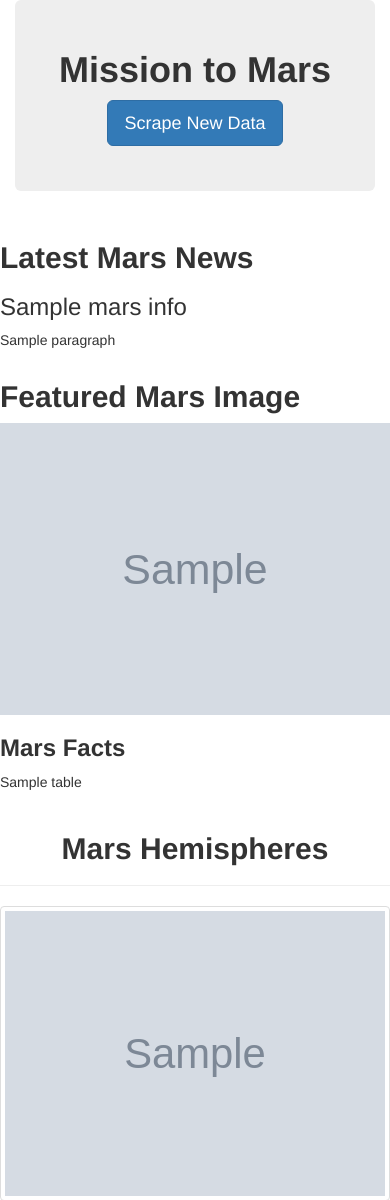
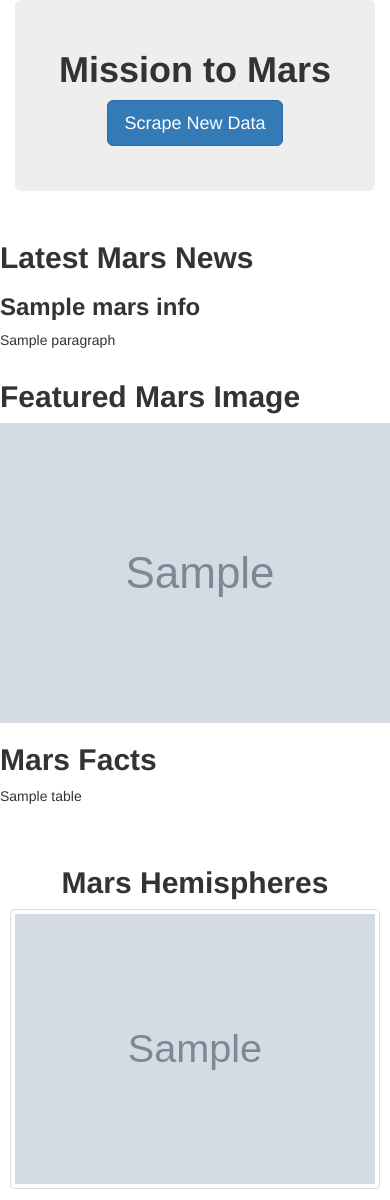
Before and after one commit to scottcerny949/web-scraping-challenge, a Flask app: page / in a window 390 px wide; the page is wider, and only the part inside the window is pictured. Shown: the top 1200 px of that part. Run offline with Flask 2, Linux system fonts and the light colour scheme; grey boxes marked "Sample" are stand-in pictures; a database or web service that is not in the repository returns one stand-in record (values such as "Sample title"); some libraries are stand-ins or nearby versions.

Commit message:
cosmetic edits to html page

```diff
--- a/Missions_to_Mars/templates/index.html
+++ b/Missions_to_Mars/templates/index.html
@@ -4,31 +4,22 @@
 <head>
 
   <meta charset="UTF-8">
-  <meta name="viewport" content="width=device-width, initial-scale=1.0">
-  <meta http-equiv="X-UA-Compatible" content="ie=edge">
   <title>Mission to Mars</title>
   <link rel="stylesheet" href="https://maxcdn.bootstrapcdn.com/bootstrap/3.3.7/css/bootstrap.min.css">
-<!-- table styling  -->
-  <style>
+
+<style>
     table {
-      border-collapse: collapse;
       table-layout: fixed;
-      width: 450px;
+      width: 400px;
     }
     table, th, td {
-      border: 1px solid black;
-      border-collapse: collapse;
-      word-wrap: break-word;
+      border: 2px solid black;
     }
     th, td {
-      padding: 5px;
-      text-align: left;
+      padding: 4px;
+    }
+</style>
 
-    }
-    tr:nth-child(odd) {
-      background-color: #F9F9F9;
-    }
-  </style>
 </head>
 
 <body>
@@ -36,45 +27,46 @@
 
     <div class="jumbotron text-center">
       <h1><strong>Mission to Mars</strong></h1>
-      <p><a class="btn btn-primary btn-lg" href="/scrape" role="button">Scrape New Data</a></p><!-- Render our data -->
+      <p><a class="btn btn-primary btn-lg" href="/scrape" role="button">Scrape New Data</a></p>
     </div>
   </div>
 
   <div class="row">
     <div class="col-md-12"><h2><strong>Latest Mars News</strong></h2></div>
-    <div class="col-md-12"><h3><p>{{ mars_info.title }}</p></h3></div>
+    <div class="col-md-12"><h3><p><strong>{{ mars_info.title }}</strong></p></h3></div>
     <div class="col-md-12"><p>{{ mars_info.paragraph }}</p></div>
   </div>
 
   <div class="row">
-    <div class="col-md-8"><h2><strong>Featured Mars Image</strong></h2>
-      <img src= "{{ mars_info.featured_image }}" class="img-responsive" alt="Featured Mars Image"></div>
-    <div class="col-md-4">
+    <div class="col-md-7"><h2><strong>Featured Mars Image</strong></h2>
+      <img src= "{{ mars_info.featured_image }}" alt="Featured Mars Image"></div>
+    <div class="col-md-5">
       <div class="table">
-        <h3><strong>Mars Facts</strong></h3>
-        <p>{{ mars_info.table | safe}}</p>
+        <h2><strong>Mars Facts</strong></h2>
+        <p>{{ mars_info.table | safe }}</p>
       </div>
     </div>
   </div>
+<br>
+<h2 align="center"><strong>Mars Hemispheres</strong></h2>
 
-  <div class="row">
-    <div class="col-md-12"><h2 class="text-center"><strong>Mars Hemispheres</strong></h2><hr></div>
-    <div class="card">
+<div class="row">
+    <div class="card" align="center">
       {% for image in mars_info.hemisphere_image_urls %}
-      <div class="col-md-3">
-        <img class="thumbnail" src="{{ image.img_url }}" width="100%" alt=" {{ image.title }}">
+      <div class="col-md-3" align="center">
+        <img class="thumbnail" src="{{ image.img_url }}" width="95%">
         <div class="card-body">
           <h4 class="card-title"> {{ image.title }}</h4>
         </div>
       </div>
       {% endfor %}
     </div>
-
-  </div>
+</div>
 
 
-
+<script src="https://code.jquery.com/jquery-3.3.1.slim.min.js" integrity="sha384-q8i/X+965DzO0rT7abK41JStQIAqVgRVzpbzo5smXKp4YfRvH+8abtTE1Pi6jizo" crossorigin="anonymous"></script>
+<script src="https://cdnjs.cloudflare.com/ajax/libs/popper.js/1.14.7/umd/popper.min.js" integrity="sha384-UO2eT0CpHqdSJQ6hJty5KVphtPhzWj9WO1clHTMGa3JDZwrnQq4sF86dIHNDz0W1" crossorigin="anonymous"></script>
+<script src="https://stackpath.bootstrapcdn.com/bootstrap/4.3.1/js/bootstrap.min.js" integrity="sha384-JjSmVgyd0p3pXB1rRibZUAYoIIy6OrQ6VrjIEaFf/nJGzIxFDsf4x0xIM+B07jRM" crossorigin="anonymous"></script>
 
 </body>
-
 </html>
```
